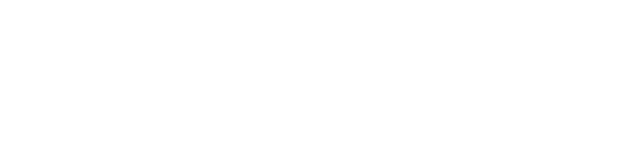
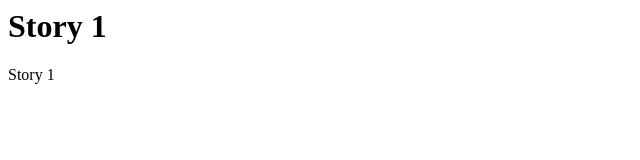
Before and after one commit to eunapark/flowers, a plain HTML site: page index.html in a window 1280 px wide. Shown: the whole page, without its empty margins (0-640 px from the left). Drawn offline with Linux system fonts and the light colour scheme; files that its build step writes are made by us from their sources; files whose address does not match are found by name.

Commit message:
add title, header, div

```diff
--- a/index.html
+++ b/index.html
@@ -5,11 +5,12 @@
 		<meta name="viewport" content="width=device-width">
 		<link href="css/styles.css" rel="stylesheet">
 
-		<title></title>
+		<title>Flower Business</title>
 	</head>
 	<body>
 
-		<h1> </h1>
+		<h1>Story 1</h1>
+		<div class="button" id="Story 1">Story 1</div>
 		<script src="js/main.js"></script>
 	</body>
 </html>
```
